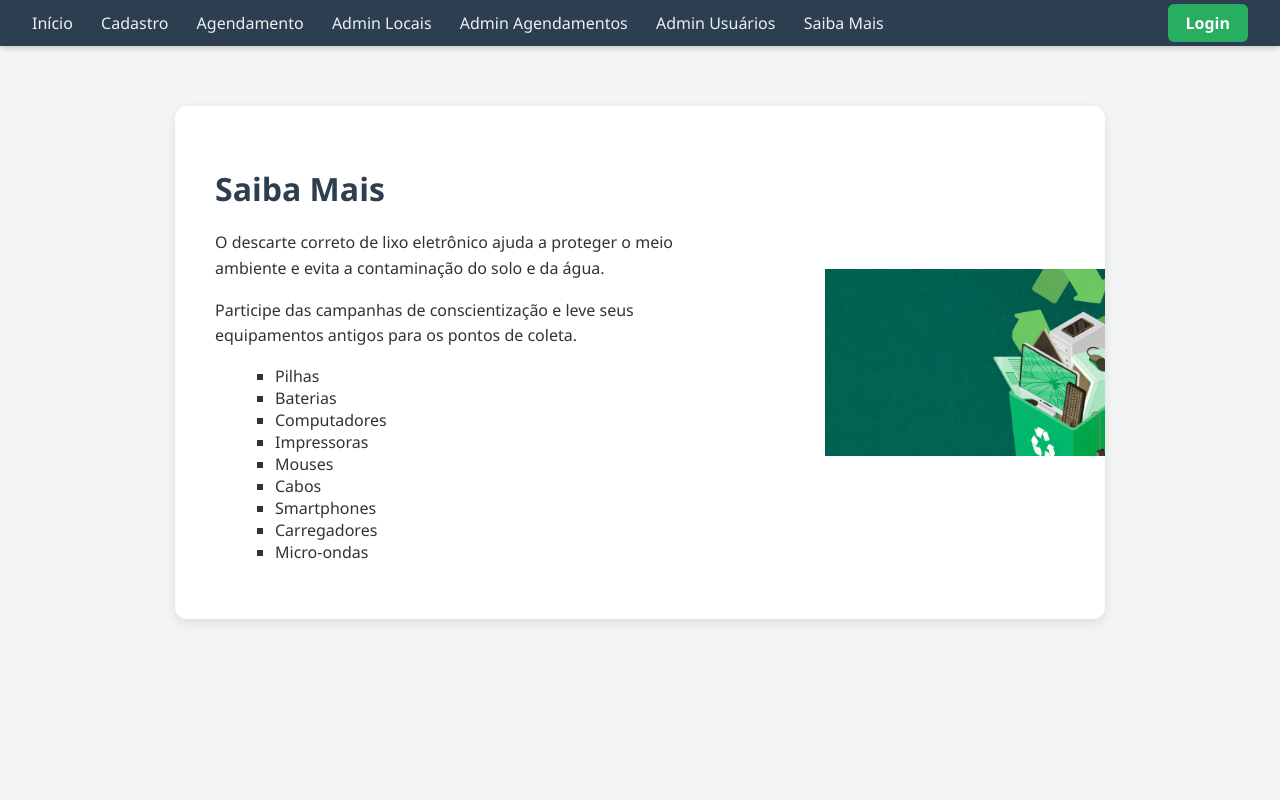
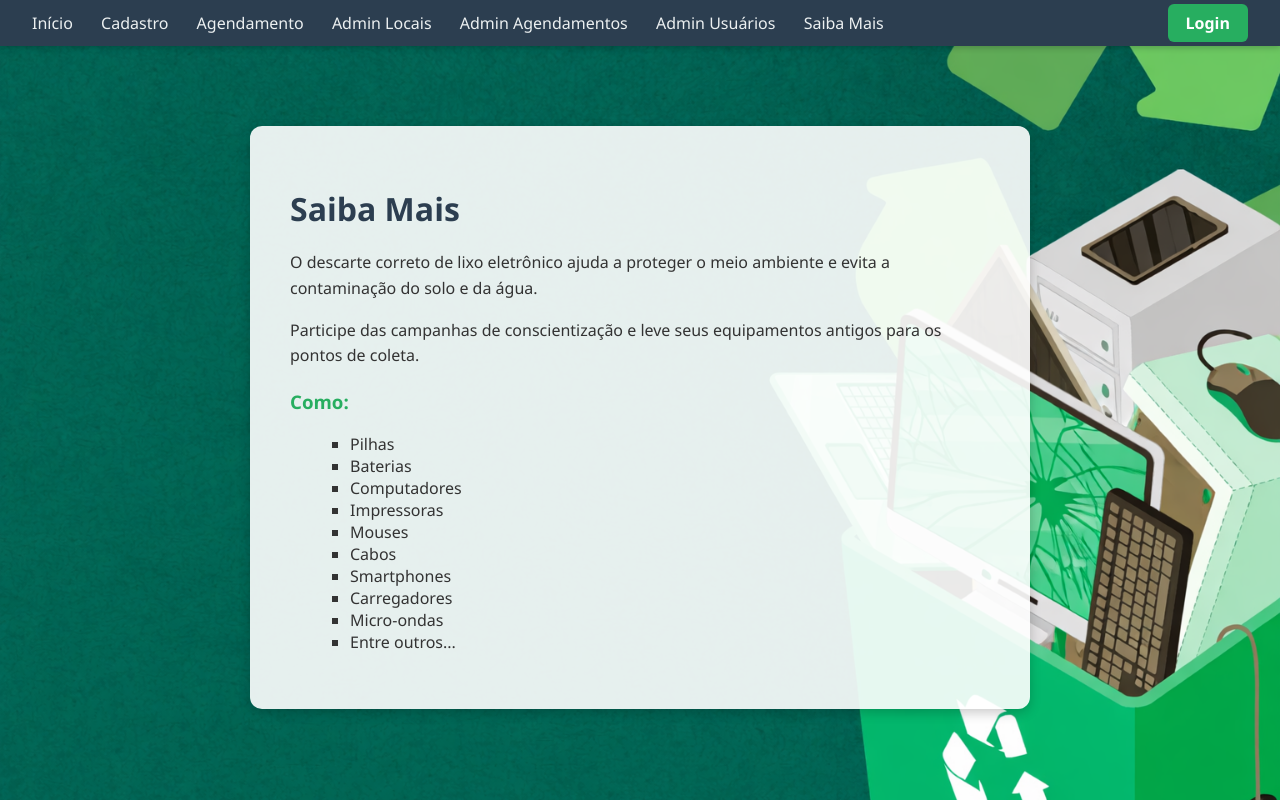
Before and after one commit to livia0506207os-netizen/EcoDescarte, a Flask app: page /saibamais in a window 1280 px wide. Run offline with Flask 3, Linux system fonts and the light colour scheme.

Commit message:
Imagem de fundo cobrindo toda a página Saiba Mais

```diff
--- a/static/saibamais.css
+++ b/static/saibamais.css
@@ -1,33 +1,36 @@
-.saiba-container {
-    background: url("../static/saibamais.png") no-repeat right center;
-    background-size: 280px auto;
-    background-color: #fff;
-    padding: 40px;
-    margin: 60px auto;
-    width: 850px;
-    border-radius: 12px;
-    box-shadow: 0 4px 12px rgba(0,0,0,0.1);
-    display: flex;
-    align-items: flex-start;
-    justify-content: space-between;
+body {
+    margin: 0;
+    font-family: 'Segoe UI', Arial, sans-serif;
+    background: url("../static/saibamais.png") no-repeat center center fixed;
+    background-size: cover; /* cobre todo o fundo */
 }
 
-.saiba-text {
-    max-width: 500px;
+.saiba-box {
+    background: rgba(255,255,255,0.9); /* caixa branca semi-transparente */
+    padding: 40px;
+    margin: 80px auto;
+    width: 700px;
+    border-radius: 12px;
+    box-shadow: 0 4px 12px rgba(0,0,0,0.2);
 }
 
-.saiba-container h1 {
+.saiba-box h1 {
     color: #2c3e50;
     margin-bottom: 20px;
     font-size: 2em;
 }
 
-.saiba-container p {
+.saiba-box h3 {
+    margin-top: 20px;
+    color: #27ae60;
+}
+
+.saiba-box p {
     margin-bottom: 15px;
     line-height: 1.6;
 }
 
-.saiba-container ul {
+.saiba-box ul {
     list-style: square;
     margin-left: 20px;
 }
--- a/templates/saibamais.html
+++ b/templates/saibamais.html
@@ -3,11 +3,11 @@
 <link rel="stylesheet" href="{{ url_for('static', filename='saibamais.css') }}">
 {% endblock %}
 {% block content %}
-<div class="saiba-container">
-    <div class="saiba-text">
+<div class="saiba-box">
     <h1>Saiba Mais</h1>
     <p>O descarte correto de lixo eletrônico ajuda a proteger o meio ambiente e evita a contaminação do solo e da água.</p>
     <p>Participe das campanhas de conscientização e leve seus equipamentos antigos para os pontos de coleta.</p>
+    <h3>Como:</h3>
     <ul>
         <li>Pilhas</li>
         <li>Baterias</li>
@@ -18,7 +18,7 @@
         <li>Smartphones</li>
         <li>Carregadores</li>
         <li>Micro-ondas</li>
+        <li>Entre outros...</li>
     </ul>
 </div>
-</div>
 {% endblock %}
```
Lines whose indentation alone changed are shown as unchanged.
